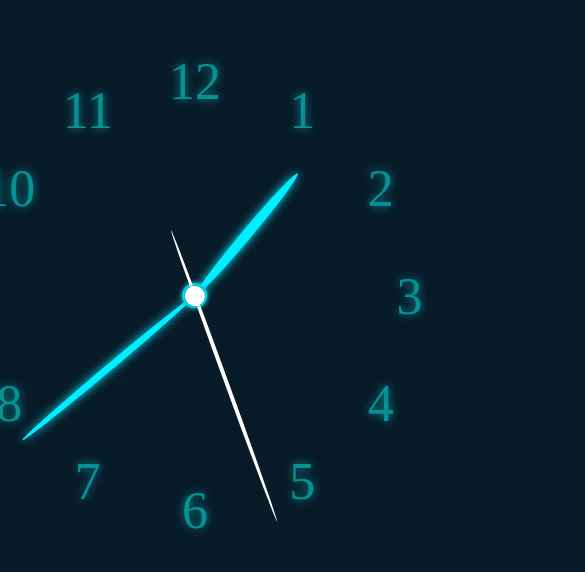
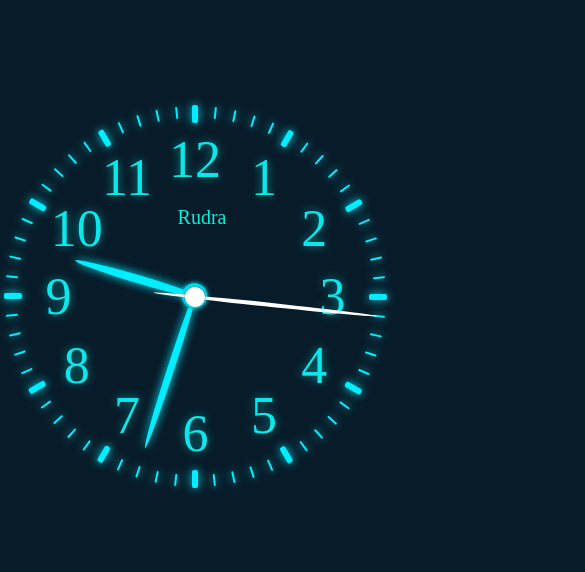
Before and after one commit to RDX-Rudra/Analog-Clock, a plain HTML site: page index.html in a window 390 px wide. Shown: the part 126-698 px from the top of the page, 585 px wide, since content can reach past the window. Drawn offline with Linux system fonts and the light colour scheme.

Commit message:
complete

```diff
--- a/index.html
+++ b/index.html
@@ -8,6 +8,7 @@
 </head>
 <body>
     <div class="wrapper">
+        <div class="logo">Rudra</div>
         <div class="bar-seconds"></div>
         <div class="number_hours">
             <span style="--index:1;"><p>1</p></span>
--- a/script.js
+++ b/script.js
@@ -1,2 +1,34 @@
 const numberHours = document.querySelector('.number_hours');
+const barSeconds = document.querySelector('.bar-seconds');
+
 const numberElements = [];
+const barElements = [];
+
+for (let i = 1; i <= 60; i++) {
+    barElements.push(
+        `<span style="--index:${i};"><p></p></span>`
+    );
+}
+
+barSeconds.insertAdjacentHTML("afterbegin", barElements.join(""));
+
+const handsHours = document.querySelector('.hand.hours');
+const handsMinutes = document.querySelector('.hand.minutes');
+const handsSeconds = document.querySelector('.hand.seconds');
+
+let currentHours, currentMinutes, currentSeconds; // Declaring outside the function
+
+function getCurrentTime() {
+    let date = new Date();
+    currentHours = date.getHours(); // Update the global variables
+    currentMinutes = date.getMinutes();
+    currentSeconds = date.getSeconds();
+
+    handsHours.style.transform = `rotate(${currentHours * 30 + currentMinutes / 2}deg)`; // Adjusting the style directly
+    handsMinutes.style.transform = `rotate(${currentMinutes * 6}deg)`;
+    handsSeconds.style.transform = `rotate(${currentSeconds * 6}deg)`;
+}
+
+getCurrentTime();
+
+setInterval(getCurrentTime, 1000);
--- a/style.css
+++ b/style.css
@@ -13,6 +13,15 @@ body{
     overflow: hidden;
 }
 
+.logo {
+    position: absolute;
+    display: flex;
+    right: 219px;
+    top: 85px;
+    font-size: 20px;
+    color: rgb(7, 240, 221);
+}
+
 .wrapper {
     position: relative;
     width: 500px;
@@ -23,11 +32,35 @@ body{
     align-items: center;
 }
 
+.bar-seconds,
 .number_hours {
     position: absolute;
     width: 100%;
     height: 100%;
     border-radius: 50%;
+}
+
+.bar-seconds span{
+    position: absolute;
+    transform: rotate(calc(var(--index) * 6deg));
+    inset: -20px;
+    text-align: center;
+}
+
+.bar-seconds span p {
+    display: inline-block;
+    width: 2px;
+    height: 12px;
+    background: #0ef;
+    border-radius: 2px;
+    box-shadow: 0 0 10px #0ef;
+}
+
+.bar-seconds span:nth-child(5n) p {
+    background: #0ef;
+    width: 6px;
+    height: 18px;
+    transform: translateY(1px);
 }
 
 .number_hours span {
@@ -39,7 +72,7 @@ body{
 
 .number_hours span p {
     font-size: 52px;
-    color: rgb(6, 146, 148);
+    color: rgb(11, 231, 234);
     text-shadow: 0 0 10px rgb(6, 146, 148);
     transform: rotate(calc(var(--index) * -30deg));
 }
@@ -68,7 +101,6 @@ body{
 .hands-box .hours {
     width: 320px;
     height: 320px;
-    transform: rotate(40deg);
 }
 
 .hands-box .hours i{
@@ -80,7 +112,6 @@ body{
 .hands-box .minutes {
     width: 450px;
     height: 450px;
-    transform: rotate(230deg);
 }
 
 .hands-box .minutes::before {
@@ -104,7 +135,6 @@ body{
 .hands-box .seconds {
     width: 480px;
     height: 480px;
-    transform: rotate(160deg);
 }
 
 .hands-box .seconds::before {
@@ -125,3 +155,54 @@ body{
     background: white;
     box-shadow: none;
 }
+
+@media screen and (max-width: 450px) {
+    .wrapper {
+        position: fixed;
+        width: 345px;
+        height: 345px;
+    }
+
+    .logo {
+        position: absolute;
+        display: flex;
+        right: 141px;
+        top: 82px;
+        font-size: 20px;
+        color: rgb(7, 240, 221);
+    }
+
+    .hands-box .seconds {
+        width: 365px;
+        height: 365px;
+    }
+
+    .hands-box .minutes {
+        width: 320px;
+        height: 320px;
+    }
+
+    .hands-box .hours {
+        width: 250px;
+        height: 250px;
+    }
+
+    .hands-box .seconds i{
+        width: 4px;
+        height: calc(225px);
+        background: white;
+        box-shadow: none;
+    }
+
+    .hands-box .minutes i{
+        width: 7px;
+        height: 170px;
+        background: #0ef;
+    }
+
+    .hands-box .hours i{
+        width: 8px;
+        height: 135px;
+        background: #0ef;
+    }
+}
```
